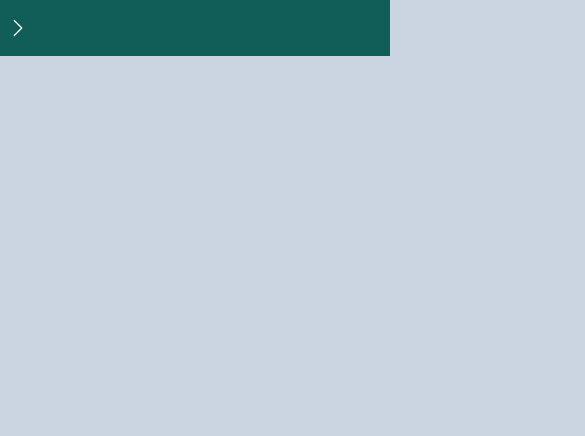
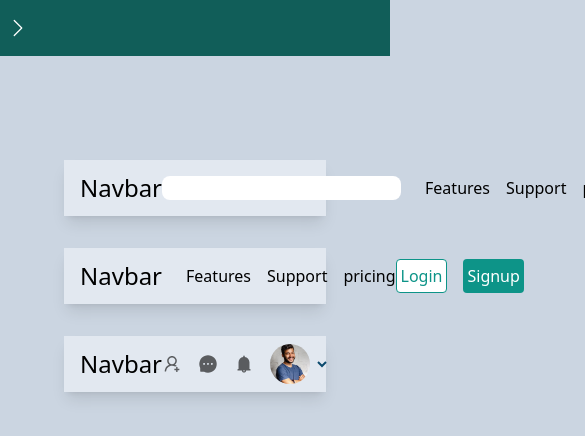
Before and after one commit to PMagatteS/Learn-tailwind, a Next.js app: page /navbars in a window 390 px wide. Shown: the top 436 px of the page, 585 px wide, since content can reach past the window. Built offline with nearby package versions, Linux system fonts and the light colour scheme.

Commit message:
Added Three navbars that still need responsive design and dark mode

```diff
--- a/components/Layout.jsx
+++ b/components/Layout.jsx
@@ -7,7 +7,7 @@ const Layout = ({children}) => {
     return (
         <>
         <Navbar/>
-        <div className='flex flex-col gap-8 my-12'>
+        <div className='flex flex-col gap-8 my-40 px-16'>
             {children}
         </div>
         </>
--- a/pages/navbars.jsx
+++ b/pages/navbars.jsx
@@ -1,9 +1,81 @@
 import React from 'react';
+import Image from 'next/image';
+import {AiFillBell, AiFillMessage, AiOutlineUserAdd} from 'react-icons/ai'
+
+const NavOptions = () => {
+    return(
+        <div className="flex gap-4 w-fit hover:[&>*]:cursor-pointer ">
+            <h4>Features</h4>
+            <h4>Support</h4>
+            <h4>pricing</h4>
+        </div>
+    )
+}
+
+const NavbarOne = () => {
+    return(
+        <div className="flex items-center h-14 w-full bg-slate-200 shadow-lg  px-4">
+            <h2 className='text-2xl'>Navbar</h2>
+
+            <input type="search" className='w-72 rounded-lg ml-auto outline-teal-200 px-1 text-slate-700 text-opacity-50' />
+
+            <div className="ml-6">
+            <NavOptions/>
+            </div>
+        </div>
+    )
+}
+const NavbarTwo = () => {
+    return(
+        <div className="flex items-center h-14 w-full bg-slate-200 shadow-lg  px-4">
+            <h2 className='text-2xl'>Navbar</h2>
+            <div className="ml-6">
+            <NavOptions/>
+            </div>
+            <div className="flex gap-4 ml-auto [&>*]:p-1">
+                <button className='text-teal-600 rounded bg-white border-teal-600 border'>Login</button>
+                <button className='bg-teal-600 rounded text-white'>Signup</button>
+            </div>
+        </div>
+    )
+}
+const NavbarThree = () => {
+    return(
+        <div className="flex items-center h-14 w-full bg-slate-200 shadow-lg  px-4">
+            <h2 className='text-2xl'>Navbar</h2>
+            <div className="flex ml-auto mr-4">
+                <div className="flex gap-4 mr-4 text-xl [&>*]:opacity-60 hover:[&>*]:text-teal-600 hover:[&>*]:opacity-100 my-auto">
+                <AiOutlineUserAdd/>
+                <AiFillMessage/>
+                <AiFillBell/>
+                </div>
+
+                <div className="relative w-10 h-10 ">
+            <Image
+              src="/images/profilepicture.jpg"
+              className="object-cover rounded-full"
+              fill={true}
+              alt=""
+              />
+              </div>
+            <select className='bg-transparent text-sky-900 [&>*]:px-1 text-[0] [&>*]:text-base outline-none'>
+                <option value="">Parameters</option>
+                <option value="">Feed</option>
+                <option value="">Groups</option>
+                <option value="">Events</option>
+                <option value="">Logout</option>
+            </select>
+            </div>
+        </div>
+    )
+}
 
 const navbars = () => {
     return (
         <>
-
+            <NavbarOne/>
+            <NavbarTwo/>
+            <NavbarThree/>
         </>
     );
 };
```
